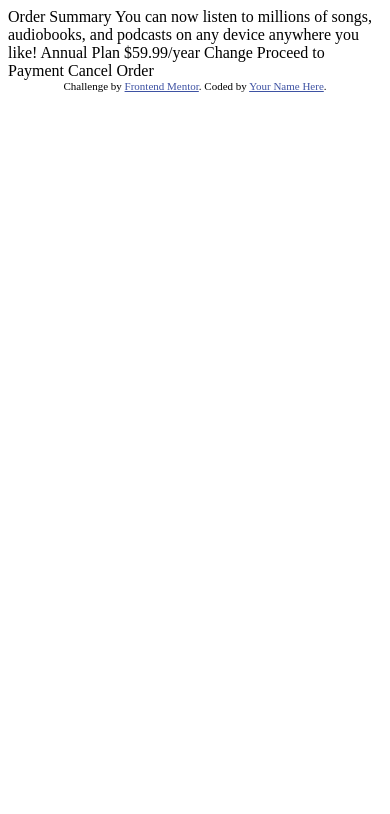
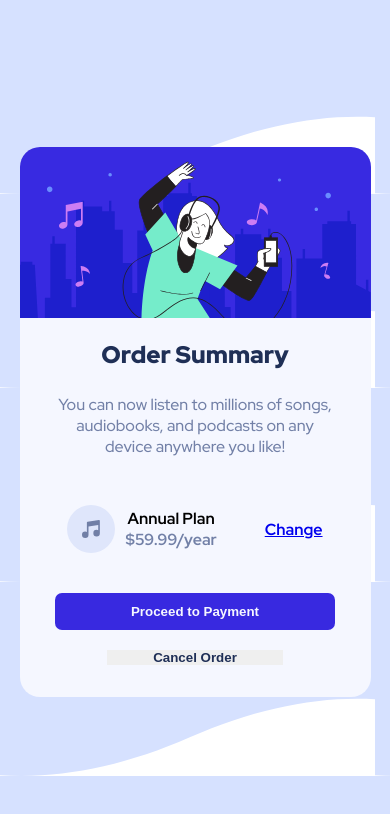
Before and after one commit to JuanPabloRP/order-summary-component, a website: page index.html in a window 390 px wide. Drawn offline with Linux system fonts and the light colour scheme.

Commit message:
feat: mobile and desktop design are ok, sass was added

```diff
--- a/index.html
+++ b/index.html
@@ -1,37 +1,49 @@
 <!DOCTYPE html>
 <html lang="en">
 	<head>
-  <meta charset="UTF-8">
-  <meta name="viewport" content="width=device-width, initial-scale=1.0"> <!-- displays site properly based on user's device -->
+		<meta charset="UTF-8" />
+		<meta name="viewport" content="width=device-width, initial-scale=1.0" />
+		<!-- displays site properly based on user's device -->
 
-  <link rel="icon" type="image/png" sizes="32x32" href="./images/favicon-32x32.png">
+		<link
+			rel="icon"
+			type="image/png"
+			sizes="32x32"
+			href="./images/favicon-32x32.png"
+		/>
 
-  <title>Frontend Mentor | Order summary card</title>
+		<link rel="stylesheet" href="./style.css" />
 
-  <!-- Feel free to remove these styles or customise in your own stylesheet 👍 -->
-  <style>
-    .attribution { font-size: 11px; text-align: center; }
-    .attribution a { color: hsl(228, 45%, 44%); }
-  </style>
+		<title>Order summary card</title>
 	</head>
 	<body>
-
-  Order Summary
-
+		<main class="card">
+			<img
+				class="card__illustration"
+				src="./images/illustration-hero.svg"
+				alt="girl listen music"
+			/>
+			<h1 class="card__title">Order Summary</h1>
+			<p class="card__paragraph">
 				You can now listen to millions of songs, audiobooks, and podcasts on any
 				device anywhere you like!
-
-  Annual Plan
-  $59.99/year
-
-  Change
-
-  Proceed to Payment
-  Cancel Order
-
-  <div class="attribution">
-    Challenge by <a href="https://www.frontendmentor.io?ref=challenge" target="_blank">Frontend Mentor</a>.
-    Coded by <a href="#">Your Name Here</a>.
+			</p>
+			<section class="card__plan plan">
+				<div class="card__plan__description">
+					<img
+						class="plan__icon"
+						src="./images/icon-music.svg"
+						alt="icon music"
+					/>
+					<div>
+						<p class="description__type">Annual Plan</p>
+						<p class="description__price">$59.99/year</p>
 					</div>
+				</div>
+				<a class="plan__change" href="#">Change</a>
+			</section>
+			<button class="card__btnContinue">Proceed to Payment</button>
+			<button class="card__cancelOrder">Cancel Order</button>
+		</main>
 	</body>
 </html>
--- /dev/null
+++ b/style.scss
@@ -0,0 +1,108 @@
+@import './style/index';
+
+body {
+	background: $background-body-mobile;
+	display: flex;
+	justify-content: center;
+	align-items: center;
+	height: 100vh;
+	font-family: $font-family;
+	font-weight: $font-weight-b;
+}
+
+.card {
+	width: 90%;
+	background-color: $color-neutral-primary;
+	border-radius: $border-radius;
+
+	&__illustration {
+		width: 100%;
+		border-radius: $border-radius $border-radius 0 0;
+	}
+
+	&__title {
+		padding: 1rem;
+		font-size: $font-size-title-l;
+		color: $color-neutral-tertiary;
+		font-weight: $font-weight-xb;
+	}
+
+	&__paragraph {
+		font-size: $font-size-paragraph;
+		padding: 0.5rem 2rem;
+		font-weight: $font-weight-m;
+		color: $color-neutral-secundary;
+	}
+
+	&__plan {
+		display: flex;
+		padding: 0.5rem 1.5rem;
+		margin: 2rem 0;
+		justify-content: space-around;
+		align-items: center;
+
+		&__description {
+			display: flex;
+			flex-wrap: wrap;
+			gap: 10px;
+			align-items: center;
+		}
+	}
+
+	&__btnContinue {
+		width: 80%;
+		display: block;
+		border: none;
+		background-color: $color-secundary;
+		color: $color-neutral-primary;
+		margin: 1rem auto;
+		border-radius: $border-radius-button;
+		padding: 0.7rem 0;
+	}
+
+	& button {
+		font-weight: $font-weight-b;
+	}
+
+	&__btnContinue:hover {
+		cursor: pointer;
+		background-color: $color-neutral-tertiary;
+	}
+
+	&__cancelOrder {
+		color: $color-neutral-tertiary;
+		width: 50%;
+		margin-bottom: 2rem;
+		border: none;
+	}
+
+	&__cancelOrder:hover {
+		cursor: pointer;
+	}
+}
+
+.description {
+	&__price {
+		color: $color-neutral-secundary;
+	}
+}
+
+@media (min-width: 1024px) {
+	body {
+		background: $background-body-desktop;
+	}
+
+	.card {
+		width: 30%;
+		display: flex;
+		flex-wrap: wrap;
+		justify-content: center;
+		align-items: center;
+
+		&__paragraph,
+		&__plan,
+		&__btnContinue {
+			width: 70%;
+		}
+	}
+}
--- /dev/null
+++ b/style/_base.scss
@@ -0,0 +1,6 @@
+* {
+	padding: 0;
+	margin: 0;
+	text-align: center;
+
+}
--- /dev/null
+++ b/style/_fonts.scss
@@ -0,0 +1 @@
+@import url('https://fonts.googleapis.com/css2?family=Red+Hat+Display:wght@500;700;900&display=swap');
--- /dev/null
+++ b/style/_index.scss
@@ -0,0 +1,3 @@
+@import './base';
+@import './fonts';
+@import './variables';
--- /dev/null
+++ b/style/_variables.scss
@@ -0,0 +1,27 @@
+/*
+- Mobile: 375px
+- Desktop: 1440px
+*/
+
+$color-primary: hsl(225, 100%, 94%);
+$color-secundary: hsl(245, 75%, 52%);
+
+$color-neutral-primary: hsl(225, 100%, 98%);
+$color-neutral-secundary: hsl(224, 23%, 55%);
+$color-neutral-tertiary: hsl(223, 47%, 23%);
+
+$font-size-paragraph: 16px;
+$font-size-title-s: 0.7rem;
+$font-size-title-m: 1rem;
+$font-size-title-l: 1.5rem;
+
+$font-family: 'Red Hat Display', serif;
+$font-weight-m: 500;
+$font-weight-b: 700;
+$font-weight-xb: 900;
+
+$background-body-mobile: url('../images/pattern-background-mobile.svg');
+$background-body-desktop: url('../images/pattern-background-desktop.svg');
+
+$border-radius: 20px;
+$border-radius-button: 7px;
```
Also changed, not shown: package.json (added, +20 -0 lines), style.css (added), 1 other file. Lines whose indentation alone changed are shown as unchanged.
